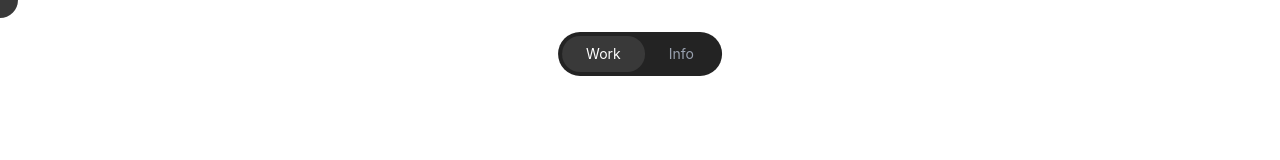
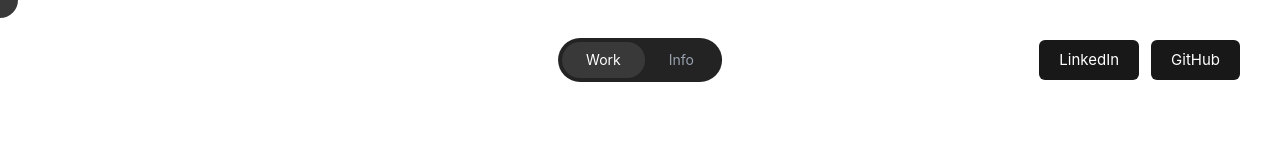
Before and after one commit to kiloumanjaro/Portfolio, a Vue app: page / in a window 1280 px wide. Shown: the top 160 px of the page. Built offline with nearby package versions, Linux system fonts and the light colour scheme.

Commit message:
animated link

```diff
--- a/src/App.vue
+++ b/src/App.vue
@@ -1,6 +1,6 @@
 <script setup lang="ts">
 import { RouterView } from 'vue-router'
-import LinkComponent from './components/LinkComponent.vue'
+import AnimatedLinkComponent from './components/AnimatedLinkComponent.vue'
 import TabsComponent from './components/TabsComponent.vue'
 import { ref, onMounted, onUnmounted, provide } from 'vue'
 
@@ -51,12 +51,17 @@ onUnmounted(() => {
     <header>
       <div class="flex flex-row w-full p-10 justify-between items-center">
         <h1 class="text-lg font-bold text-white">KILOU</h1>
-        <div class="flex gap-12 text-white">
-          <LinkComponent
-            title="LinkedIn"
+        <div class="flex gap-3 text-white">
+          <a
             href="https://www.linkedin.com/in/kint-louise-borbano-6982a4327/"
-          />
-          <LinkComponent title="GitHub" href="https://github.com/kiloumanjaro" />
+            target="_blank"
+            rel="noopener"
+          >
+            <AnimatedLinkComponent name="LinkedIn" rounded="rounded-md" />
+          </a>
+          <a href="https://github.com/kiloumanjaro" target="_blank" rel="noopener">
+            <AnimatedLinkComponent name="GitHub" rounded="rounded-md" />
+          </a>
         </div>
         <div class="absolute left-1/2 transform -translate-x-1/2">
           <TabsComponent />
--- /dev/null
+++ b/src/components/AnimatedLinkComponent.vue
@@ -0,0 +1,138 @@
+<template>
+  <button
+    ref="button1"
+    @mouseenter="handleButtonEnter($event)"
+    @mouseleave="handleButtonLeave"
+    @mousemove="handleButtonMove"
+    class="relative overflow-hidden bg-[#181818] text-white px-5 py-2 w-full group transition-transform duration-100 ease-out"
+    :class="rounded"
+    :style="{ transform: buttonScale }"
+  >
+    <!-- Ripple effect element -->
+    <div
+      class="absolute pointer-events-none rounded-full bg-[#393939]"
+      :style="{
+        left: rippleStyle.left,
+        top: rippleStyle.top,
+        transform: rippleStyle.transform,
+        opacity: rippleStyle.opacity,
+        width: '60px',
+        height: '60px',
+        marginLeft: '-30px',
+        marginTop: '-30px',
+        transition: 'all 250ms cubic-bezier(0.4, 0, 0.2, 1)',
+      }"
+    ></div>
+
+    <span
+      class="relative z-10 flex items-center justify-center transition-transform duration-200 ease-out"
+      :style="{ transform: buttonTransform }"
+    >
+      <div class="shrink-0" v-if="icon">
+        <v-icon :icon="icon" size="80" />
+      </div>
+      <div class="text-white text-md" v-else>{{ name }}</div>
+    </span>
+  </button>
+</template>
+
+<script setup lang="ts">
+import { ref, inject, type Ref } from 'vue'
+
+defineProps<{
+  icon?: string
+  name?: string
+  rounded?: string
+}>()
+
+const buttonTransform = ref('translate(0, 0)')
+const buttonScale = ref('scale(1)')
+const currentButton = ref<HTMLElement | null>(null)
+const rippleStyle = ref({
+  left: '0px',
+  top: '0px',
+  transform: 'scale(0.1)',
+  opacity: '0',
+})
+
+const cursorState = inject('cursorState') as {
+  cursorColor: Ref<string>
+  cursorScale: Ref<string>
+  cursorClass: Ref<string>
+}
+
+const handleButtonEnter = (e: MouseEvent) => {
+  const button = e.currentTarget as HTMLElement
+  currentButton.value = button
+  cursorState.cursorColor.value = 'transparent'
+  cursorState.cursorClass.value = ''
+
+  // Button scale animation - quick enlarge then back to normal
+  buttonScale.value = 'scale(1.02)'
+  setTimeout(() => {
+    buttonScale.value = 'scale(1)'
+  }, 80)
+
+  // Calculate cursor position relative to button
+  const rect = button.getBoundingClientRect()
+  const x = e.clientX - rect.left
+  const y = e.clientY - rect.top
+
+  // Calculate the maximum distance to cover the entire button
+  const maxDistance = Math.sqrt(
+    Math.pow(Math.max(x, rect.width - x), 2) + Math.pow(Math.max(y, rect.height - y), 2),
+  )
+
+  // Start with small scale and visible
+  rippleStyle.value = {
+    left: `${x}px`,
+    top: `${y}px`,
+    transform: 'scale(0.1)', // Start small but visible
+    opacity: '0.8',
+  }
+
+  // Animate to full size
+  requestAnimationFrame(() => {
+    requestAnimationFrame(() => {
+      rippleStyle.value = {
+        left: `${x}px`,
+        top: `${y}px`,
+        transform: `scale(${maxDistance / 30})`, // Larger final scale for better coverage
+        opacity: '1',
+      }
+    })
+  })
+}
+
+const handleButtonLeave = () => {
+  currentButton.value = null
+  cursorState.cursorColor.value = '#393939'
+  cursorState.cursorClass.value = ''
+  buttonTransform.value = 'translate(0, 0)'
+  buttonScale.value = 'scale(1)' // Reset scale on leave
+
+  // Reset to small scale
+  rippleStyle.value = {
+    left: '0px',
+    top: '0px',
+    transform: 'scale(0.1)',
+    opacity: '0',
+  }
+}
+
+const handleButtonMove = (e: MouseEvent) => {
+  if (!currentButton.value) return
+
+  const button = currentButton.value
+  const rect = button.getBoundingClientRect()
+  const buttonCenterX = rect.left + rect.width / 2
+  const buttonCenterY = rect.top + rect.height / 2
+  const deltaX = e.clientX - buttonCenterX
+  const deltaY = e.clientY - buttonCenterY
+  const maxMove = 8
+  const moveX = Math.max(-maxMove, Math.min(maxMove, deltaX * 0.3))
+  const moveY = Math.max(-maxMove, Math.min(maxMove, deltaY * 0.3))
+
+  buttonTransform.value = `translate(${moveX}px, ${moveY}px)`
+}
+</script>
```
